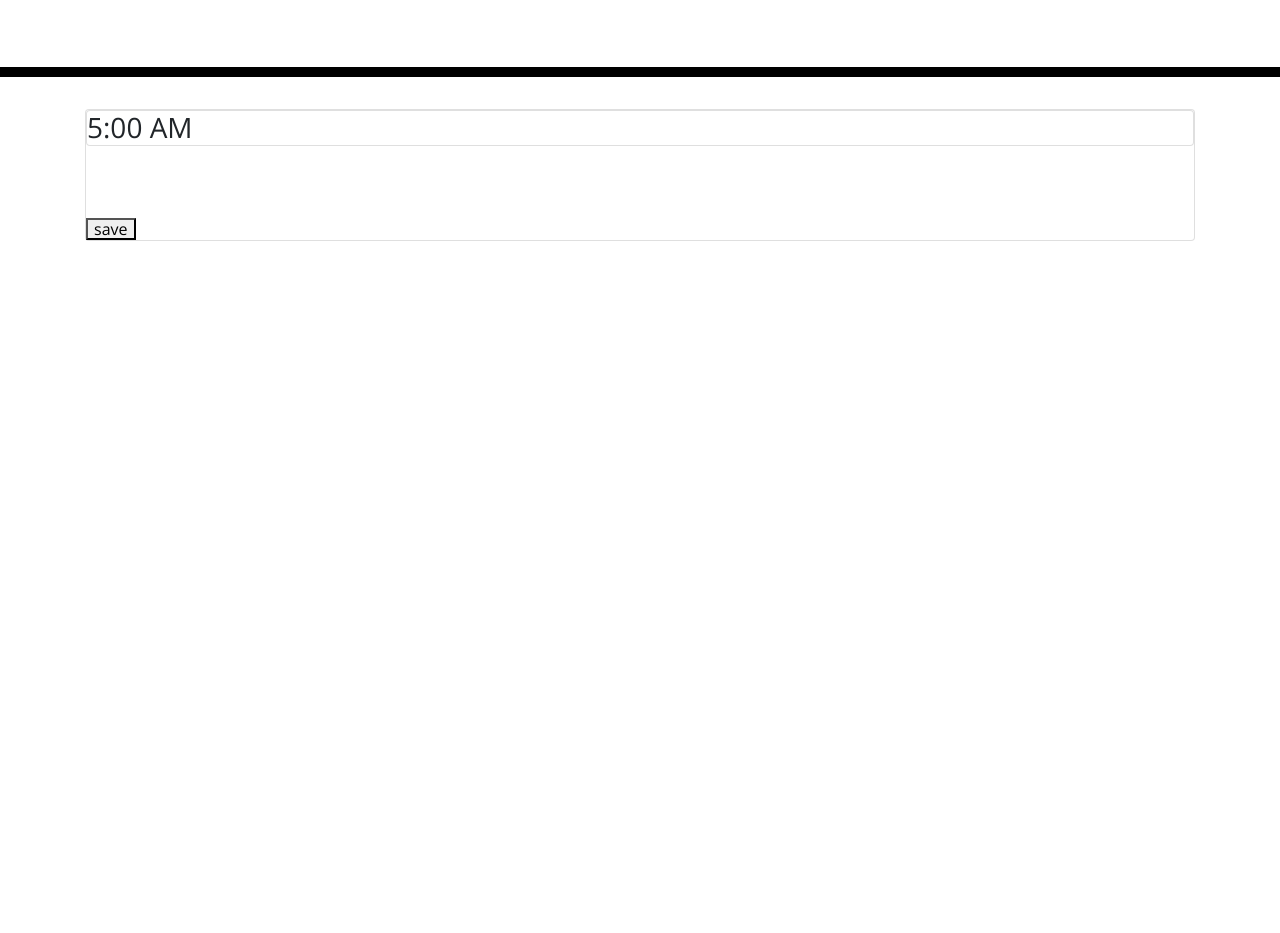
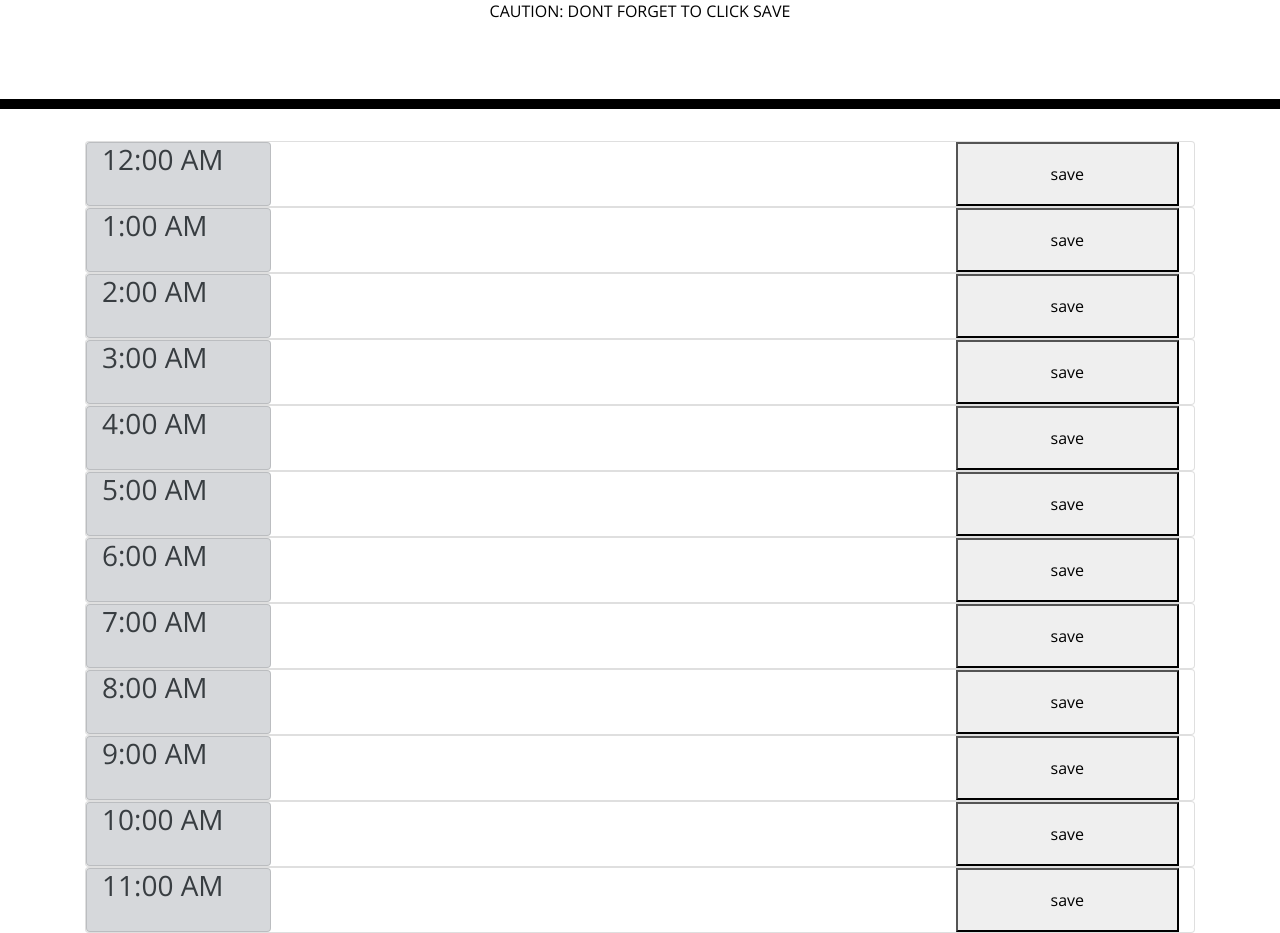
Before and after one commit to LoiT1020/Challenge-5, a plain HTML site: page index.html in a window 1280 px wide. Shown: the part 227-1160 px from the top of the page. Before the commit the page ends 800 px from the top, so only its background shows below. Drawn offline with nearby package versions, Linux system fonts and the light colour scheme.

Commit message:
minor change

```diff
--- a/assets/js/script.js
+++ b/assets/js/script.js
@@ -1,8 +1,49 @@
-
 {var date = document.querySelector("#currentdate");
 var currenttime= moment();
 
 date.textContent= currenttime.format ("MMMM Do, YYYY - hh:mm A")}
+
+//edit, adding work-to-do to schedule
+$(".schedule").on("click", "p", function(){
+    //copying the lesson
+       // get current text of p element
+     var text = $(this)
+       .text()
+       .trim();
+
+     // replace p element with a new textarea
+     var textInput = $("<textarea>").addClass("form-control").val(text);
+     $(this).replaceWith(textInput);
+
+
+     // auto focus new element
+     textInput.trigger("focus");
+});
+
+// editable field was un-focused
+$(".schedule").on("blur", "textarea", function() {
+       // get current value of textarea
+       var text = $(this).val();
+
+       // recreate p element
+       var taskP = $("<p>")
+         .addClass("col-9 p-4")
+         .attr("id","work-schedule")
+         .text(text);
+
+       // replace textarea with new content
+       $(this).replaceWith(taskP);
+});
+
+
+$(".schedule").on("click","button",function(){
+
+    var text= $("#work-schedule").text();
+
+    localStorage.setItem("task", JSON.stringify(text))
+})
+
+
 
 
 {var schedule= $('span').text().trim();
@@ -19,7 +60,7 @@ console.log (ftime.diff(ctime,"hours"))
 if (ctime.isAfter(ftime)){
     $("h3").addClass("list-group-item-secondary");
     }
-else if (ftime.diff(ctime,"hours")=0){
+else if (ftime.diff(ctime,"hours")===0){
     $("h3").addClass("list-group-item-warning");
     }
 else if (ctime.isBefore(ftime)) {
@@ -27,38 +68,19 @@ else if (ctime.isBefore(ftime)) {
     }
 };
 
-$(".schedule").on("click", "p", function(){
- //copying the lesson
-    // get current text of p element
-  var text = $(this)
-    .text()
-    .trim();
 
-  // replace p element with a new textarea
-  var textInput = $("<textarea>").addClass("form-control").val(text);
-  $(this).replaceWith(textInput);
+$(".schedule").on("click","button",function(){
+
+    var text= $("#work-schedule").text();
+
+    localStorage.setItem("task", JSON.stringify(text))
+})
 
 
-  // auto focus new element
-  textInput.trigger("focus");
-});
-// editable field was un-focused
-$(".schedule").on("blur", "textarea", function() {
-    // get current value of textarea
-    var text = $(this).val();
 
-    // recreate p element
-    var taskP = $("<p>")
-      .addClass("p-4")
-      .text(text);
 
-    //savetask
 
-        localStorage.setItem("task", JSON.stringify(text))
 
-    // replace textarea with new content
-    $(this).replaceWith(taskP);
-  });
-
-  ///loadtask
-  //loadTasks();
+var loadTasks = function() {
+    tasks = JSON.parse(localStorage.getItem("task"));}
+  loadTasks();
--- a/index.html
+++ b/index.html
@@ -23,22 +23,112 @@
       <h1 class="display-3">Work Day Scheduler</h1>
       <p class="lead">A simple calendar app for scheduling your work day</p>
       <p id="currentdate" class="lead">p</p>
+      <P>CAUTION: DONT FORGET TO CLICK SAVE</P>
     </header>
 
 
 
     <div class="container">
       <!-- Timeblocks go here -->
-      <div class="card ">
-        <h3 class="card header d-flex align-item-start"><span id="12:00 AM">5:00 AM</span></h3>
-        <div class="schedule">
-          <p class="py-4 " id="work-schedule"></p>
-          <button >save</button>
+      <div class="card flex-row ">
+        <h3 class="card header col-2 d-flex align-item-start m-0 ">
+          <span id="12:00 AM">12:00 AM</span></h3>
+        <div class="schedule col-10 d-flex">
+          <p class="col-9 py-4 " id="work-schedule"></p>
+          <button class="col-3" >save</button>
         </div>
+      </div>
+      <div class="card flex-row ">
+        <h3 class="card header col-2 d-flex align-item-start m-0 ">
+          <span id="1:00 AM">1:00 AM</span></h3>
+        <div class="schedule col-10 d-flex">
+          <p class="col-9 py-4 " id="work-schedule"></p>
+          <button class="col-3" >save</button>
+        </div>
+      </div>
+      <div class="card flex-row ">
+        <h3 class="card header col-2 d-flex align-item-start m-0 ">
+          <span id="2:00 AM">2:00 AM</span></h3>
+        <div class="schedule col-10 d-flex">
+          <p class="col-9 py-4 " id="work-schedule"></p>
+          <button class="col-3" >save</button>
+        </div>
+      </div>
+      <div class="card flex-row ">
+        <h3 class="card header col-2 d-flex align-item-start m-0 ">
+          <span id="3:00 AM">3:00 AM</span></h3>
+        <div class="schedule col-10 d-flex">
+          <p class="col-9 py-4 " id="work-schedule"></p>
+          <button class="col-3" >save</button>
+        </div>
+      </div>
+      <div class="card flex-row ">
+        <h3 class="card header col-2 d-flex align-item-start m-0 ">
+          <span id="4:00 AM">4:00 AM</span></h3>
+        <div class="schedule col-10 d-flex">
+          <p class="col-9 py-4 " id="work-schedule"></p>
+          <button class="col-3" >save</button>
+        </div>
+      </div>
+      <div class="card flex-row ">
+        <h3 class="card header col-2 d-flex align-item-start m-0 ">
+          <span id="5:00 AM">5:00 AM</span></h3>
+        <div class="schedule col-10 d-flex">
+          <p class="col-9 py-4 " id="work-schedule"></p>
+          <button class="col-3" >save</button>
+        </div>
+      </div>
+      <div class="card flex-row ">
+        <h3 class="card header col-2 d-flex align-item-start m-0 ">
+          <span id="6:00 AM">6:00 AM</span></h3>
+        <div class="schedule col-10 d-flex">
+          <p class="col-9 py-4 " id="work-schedule"></p>
+          <button class="col-3" >save</button>
+        </div>
+      </div>
+      <div class="card flex-row ">
+        <h3 class="card header col-2 d-flex align-item-start m-0 ">
+          <span id="7:00 AM">7:00 AM</span></h3>
+        <div class="schedule col-10 d-flex">
+          <p class="col-9 py-4 " id="work-schedule"></p>
+          <button class="col-3" >save</button>
+        </div>
+      </div>
+      <div class="card flex-row ">
+        <h3 class="card header col-2 d-flex align-item-start m-0 ">
+          <span id="8:00 AM">8:00 AM</span></h3>
+        <div class="schedule col-10 d-flex">
+          <p class="col-9 py-4 " id="work-schedule"></p>
+          <button class="col-3" >save</button>
+        </div>
+      </div>
+      <div class="card flex-row ">
+        <h3 class="card header col-2 d-flex align-item-start m-0 ">
+          <span id="9:00 AM">9:00 AM</span></h3>
+        <div class="schedule col-10 d-flex">
+          <p class="col-9 py-4 " id="work-schedule"></p>
+          <button class="col-3" >save</button>
+        </div>
+      </div>
+      <div class="card flex-row ">
+        <h3 class="card header col-2 d-flex align-item-start m-0 ">
+          <span id="10:00 AM">10:00 AM</span></h3>
+        <div class="schedule col-10 d-flex">
+          <p class="col-9 py-4 " id="work-schedule"></p>
+          <button class="col-3" >save</button>
+        </div>
+      </div>
+      <div class="card flex-row ">
+        <h3 class="card header col-2 d-flex align-item-start m-0 ">
+          <span id="11:00 AM">11:00 AM</span></h3>
+        <div class="schedule col-10 d-flex">
+          <p class="col-9 py-4 " id="work-schedule"></p>
+          <button class="col-3" >save</button>
+        </div>
+      </div>
 
 
 
-      </div>
     </div>
 
     <script src="https://code.jquery.com/jquery-3.4.1.min.js"></script>
```
